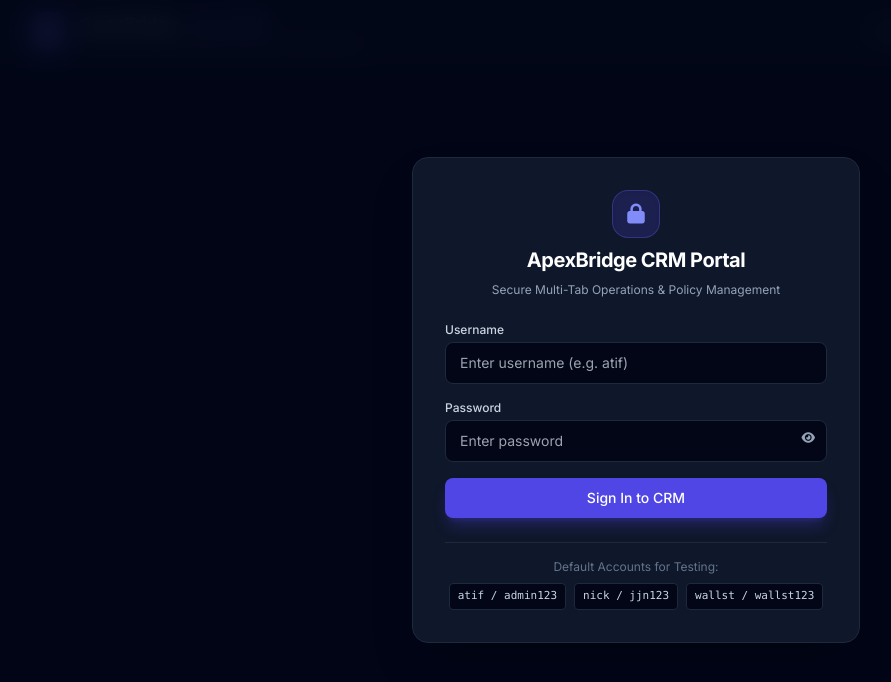
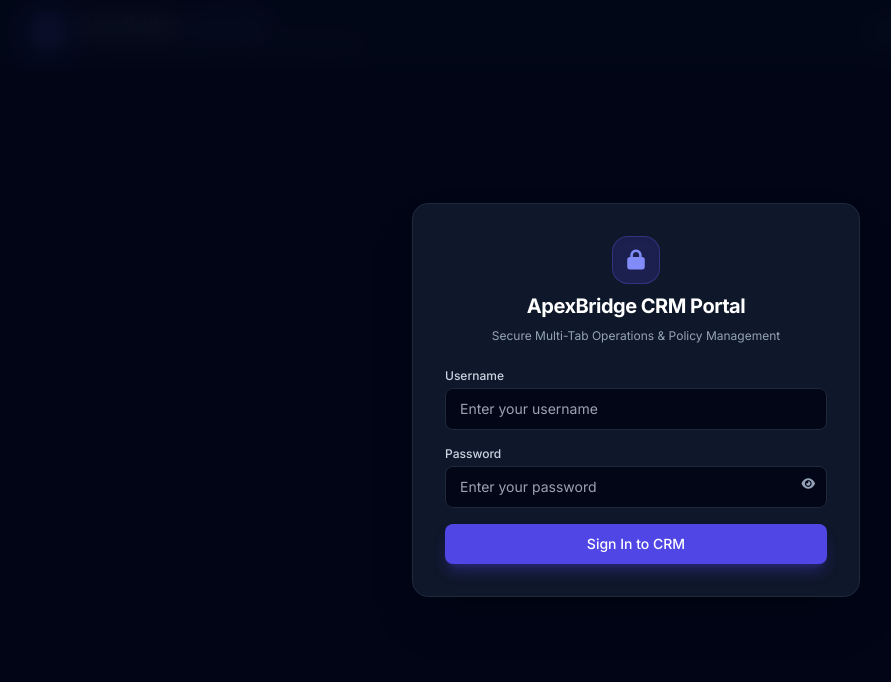
Before and after one commit to atifh3360-art/crm-portal1, a plain HTML site: page index.html in a window 1280 px wide. Shown: the whole page, without its empty margins (4-895 px from the left). Drawn offline with nearby package versions, Linux system fonts and the light colour scheme.

Commit message:
Update index.html

```diff
--- a/index.html
+++ b/index.html
@@ -72,12 +72,12 @@
                 <form id="loginForm" onsubmit="handleLogin(event)" class="space-y-4">
                     <div>
                         <label class="block text-xs font-medium text-slate-300 mb-1">Username</label>
-                        <input type="text" id="loginUser" required class="w-full bg-slate-950 border border-slate-800 rounded-lg px-3.5 py-2.5 text-sm text-white focus:outline-none focus:border-indigo-500 transition" placeholder="Enter username (e.g. atif)">
+                        <input type="text" id="loginUser" required class="w-full bg-slate-950 border border-slate-800 rounded-lg px-3.5 py-2.5 text-sm text-white focus:outline-none focus:border-indigo-500 transition" placeholder="Enter your username">
                     </div>
                     <div>
                         <label class="block text-xs font-medium text-slate-300 mb-1">Password</label>
                         <div class="relative">
-                            <input type="password" id="loginPass" required class="w-full bg-slate-950 border border-slate-800 rounded-lg px-3.5 py-2.5 text-sm text-white focus:outline-none focus:border-indigo-500 transition pr-10" placeholder="Enter password">
+                            <input type="password" id="loginPass" required class="w-full bg-slate-950 border border-slate-800 rounded-lg px-3.5 py-2.5 text-sm text-white focus:outline-none focus:border-indigo-500 transition pr-10" placeholder="Enter your password">
                             <button type="button" onclick="togglePasswordVisibility()" class="absolute right-3 top-2.5 text-slate-400 hover:text-white text-xs">
                                 <i id="passIcon" class="fa-solid fa-eye"></i>
                             </button>
@@ -88,20 +88,12 @@
                         Sign In to CRM
                     </button>
                 </form>
-                <div class="border-t border-slate-800 pt-4 text-center space-y-2">
-                    <p class="text-xs text-slate-500">Default Accounts for Testing:</p>
-                    <div class="flex justify-center gap-2 text-[11px] font-mono">
-                        <span class="bg-slate-950 px-2 py-1 rounded border border-slate-800 text-slate-300">atif / admin123</span>
-                        <span class="bg-slate-950 px-2 py-1 rounded border border-slate-800 text-slate-300">nick / jjn123</span>
-                        <span class="bg-slate-950 px-2 py-1 rounded border border-slate-800 text-slate-300">wallst / wallst123</span>
-                    </div>
-                </div>
             </div>
         </div>
 
         <!-- Dashboard Workspace -->
         <div id="dashboardView" class="hidden space-y-6">
-            <!-- Publisher Notice Banner (Hidden for Admin & Nick) -->
+            <!-- Publisher Notice Banner -->
             <div id="publisherNotice" class="hidden bg-amber-500/10 border border-amber-500/20 rounded-xl p-4 text-amber-300 text-xs flex items-center justify-between">
                 <span><i class="fa-solid fa-triangle-exclamation mr-2"></i> Notice: Policy records and operational sheets are restricted to Admin and Nick (JJN Protection). A dedicated WallSt publisher dashboard is coming soon.</span>
             </div>
@@ -152,7 +144,6 @@
 
             <!-- Action Bar & Tabs -->
             <div id="actionBar" class="bg-slate-900 border border-slate-800 rounded-xl p-4 flex flex-col md:flex-row items-center justify-between gap-4">
-                <!-- Tab Selector -->
                 <div class="flex flex-wrap gap-2 w-full md:w-auto">
                     <button onclick="switchTab('all')" id="tabBtn-all" class="px-4 py-2 rounded-lg text-xs font-semibold bg-indigo-600 text-white transition shadow">
                         All Records (241)
@@ -171,7 +162,6 @@
                     </button>
                 </div>
 
-                <!-- Tools & Search -->
                 <div class="flex items-center gap-2 w-full md:w-auto justify-end">
                     <div class="relative flex-1 md:w-64">
                         <i class="fa-solid fa-magnifying-glass absolute left-3 top-3 text-slate-500 text-xs"></i>
@@ -219,19 +209,14 @@
             <!-- Admin Security & Audit View -->
             <div id="adminViewContainer" class="hidden space-y-6">
                 <div class="grid grid-cols-1 md:grid-cols-2 gap-6">
-                    <!-- User Management & RBAC -->
                     <div class="bg-slate-900 border border-slate-800 rounded-xl p-5 space-y-4">
                         <div class="flex items-center justify-between">
                             <h3 class="font-bold text-sm text-white flex items-center gap-2">
                                 <i class="fa-solid fa-users-gear text-indigo-400"></i> User Access Control (RBAC)
                             </h3>
                         </div>
-                        <div class="divide-y divide-slate-800 text-xs" id="userListContainer">
-                            <!-- Populated dynamically -->
-                        </div>
+                        <div class="divide-y divide-slate-800 text-xs" id="userListContainer"></div>
                     </div>
-
-                    <!-- Security Audit Log -->
                     <div class="bg-slate-900 border border-slate-800 rounded-xl p-5 space-y-4">
                         <div class="flex items-center justify-between">
                             <h3 class="font-bold text-sm text-white flex items-center gap-2">
@@ -239,9 +224,7 @@
                             </h3>
                             <button onclick="clearAuditLog()" class="text-slate-400 hover:text-rose-400 text-xs">Clear Log</button>
                         </div>
-                        <div class="space-y-2 max-h-64 overflow-y-auto pr-1 font-mono text-[11px]" id="auditLogContainer">
-                            <!-- Populated dynamically -->
-                        </div>
+                        <div class="space-y-2 max-h-64 overflow-y-auto pr-1 font-mono text-[11px]" id="auditLogContainer"></div>
                     </div>
                 </div>
             </div>
@@ -292,7 +275,7 @@
         ];
 
         let auditLogs = JSON.parse(localStorage.getItem('apex_audit')) || [
-            { time: new Date().toLocaleTimeString(), event: 'System initialized with PBKDF2 encryption & RBAC policies.', type: 'info' }
+            { time: new Date().toLocaleTimeString(), event: 'System initialized with secure RBAC & hidden credential hints.', type: 'info' }
         ];
 
         let policies = JSON.parse(localStorage.getItem('apex_policies')) || generateDefaultPolicies();
@@ -368,7 +351,6 @@
                     document.getElementById('adminTabBtn').classList.add('hidden');
                 }
 
-                // Restrict Publisher from seeing policies
                 if (found.role === 'PUBLISHER') {
                     document.getElementById('statsGrid').classList.add('hidden');
                     document.getElementById('actionBar').classList.add('hidden');
@@ -479,7 +461,7 @@
         function switchTab(tab) {
             activeTab = tab;
             ['all', 'operational', 'posting', 'aca', 'admin'].forEach(t => {
-                const btn = document.getElementById(`tabBtn-${t}` ) || (t === 'admin' ? document.getElementById('adminTabBtn') : null);
+                const btn = document.getElementById(`tabBtn-${t}`) || (t === 'admin' ? document.getElementById('adminTabBtn') : null);
                 if (btn) {
                     if (t === tab) {
                         btn.className = 'px-4 py-2 rounded-lg text-xs font-semibold bg-indigo-600 text-white transition shadow';
```
